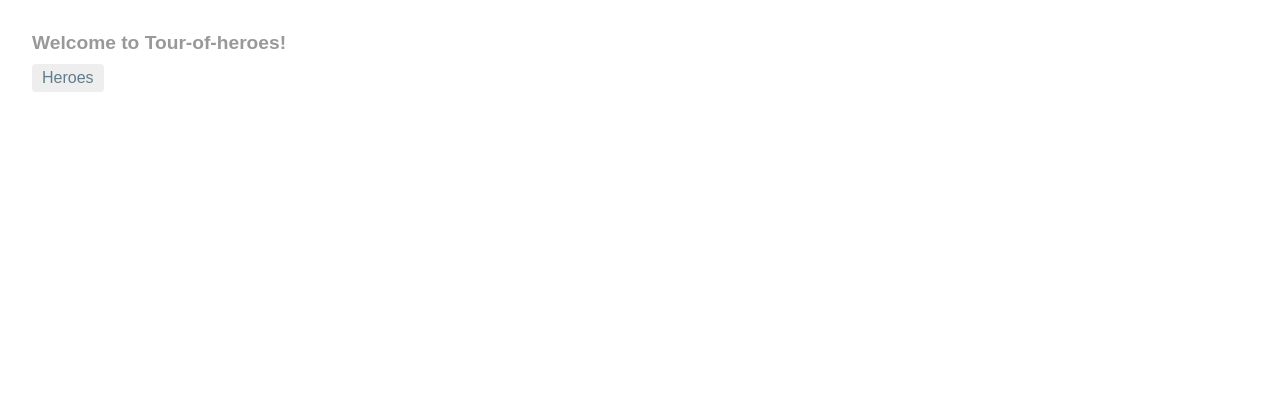
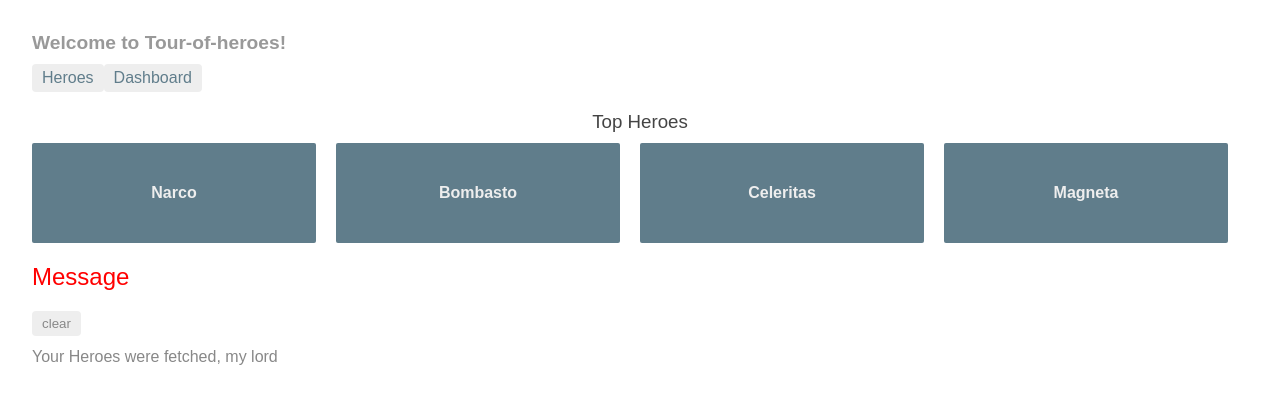
Before and after one commit to pldvd/angular-tour-of-heroes, an Angular app: page /dashboard in a window 1280 px wide. Before the commit this address led to /. Shown: the top 404 px of the page. Built offline with nearby package versions, Linux system fonts and the light colour scheme.

Commit message:
wire dashboard component to the rest of the app

```diff
--- a/src/app/app-routing.module.ts
+++ b/src/app/app-routing.module.ts
@@ -1,9 +1,12 @@
 import { NgModule } from '@angular/core';
 import { Routes, RouterModule } from '@angular/router';
 import { HeroesComponent } from './heroes/heroes.component';
+import { DashboardComponent } from './dashboard/dashboard.component';
 
 const routes: Routes = [
-  { path: 'heroes', component: HeroesComponent }
+  { path: 'heroes', component: HeroesComponent },
+  { path: 'dashboard', component: DashboardComponent },
+  { path: '', redirectTo: 'dashboard', pathMatch: 'full' }
 ];
 
 @NgModule({
--- a/src/app/app.component.html
+++ b/src/app/app.component.html
@@ -2,6 +2,7 @@
   <h1>Welcome to {{ title }}!</h1>
   <nav>
     <a routerLink="/heroes">Heroes</a>
+    <a routerLink="/dashboard">Dashboard</a>
   </nav>
   <router-outlet></router-outlet>
   <app-messages></app-messages>
--- a/src/app/dashboard/dashboard.component.scss
+++ b/src/app/dashboard/dashboard.component.scss
@@ -0,0 +1,63 @@
+/* DashboardComponent's private CSS styles */
+[class*='col-'] {
+  float: left;
+  padding-right: 20px;
+  padding-bottom: 20px;
+}
+[class*='col-']:last-of-type {
+  padding-right: 0;
+}
+a {
+  text-decoration: none;
+}
+*, *:after, *:before {
+  -webkit-box-sizing: border-box;
+  -moz-box-sizing: border-box;
+  box-sizing: border-box;
+}
+h3 {
+  text-align: center;
+  margin-bottom: 0;
+}
+h4 {
+  position: relative;
+}
+.grid {
+  margin: 0;
+}
+.col-1-4 {
+  width: 25%;
+}
+.module {
+  padding: 20px;
+  text-align: center;
+  color: #eee;
+  max-height: 120px;
+  min-width: 120px;
+  background-color: #607d8b;
+  border-radius: 2px;
+}
+.module:hover {
+  background-color: #eee;
+  cursor: pointer;
+  color: #607d8b;
+}
+.grid-pad {
+  padding: 10px 0;
+}
+.grid-pad > [class*='col-']:last-of-type {
+  padding-right: 20px;
+}
+@media (max-width: 600px) {
+  .module {
+    font-size: 10px;
+    max-height: 75px; }
+}
+@media (max-width: 1024px) {
+  .grid {
+    margin: 0;
+  }
+  .module {
+    min-width: 60px;
+  }
+}
--- a/src/app/dashboard/dashboard.component.ts
+++ b/src/app/dashboard/dashboard.component.ts
@@ -1,4 +1,6 @@
 import { Component, OnInit } from '@angular/core';
+import { Hero } from '../hero';
+import { HeroService } from '../hero.service';
 
 @Component({
   selector: 'app-dashboard',
@@ -6,10 +8,17 @@
   styleUrls: ['./dashboard.component.scss']
 })
 export class DashboardComponent implements OnInit {
+  heroes: Hero[] = [];
 
-  constructor() { }
+  constructor(private heroService: HeroService) { }
 
   ngOnInit() {
+    this.getHeroes();
   }
 
+  getHeroes(): void {
+    this.heroService.getHeroes().subscribe(heroList => {
+      this.heroes = heroList.slice(1, 5);
+    })
+  }
 }
```
